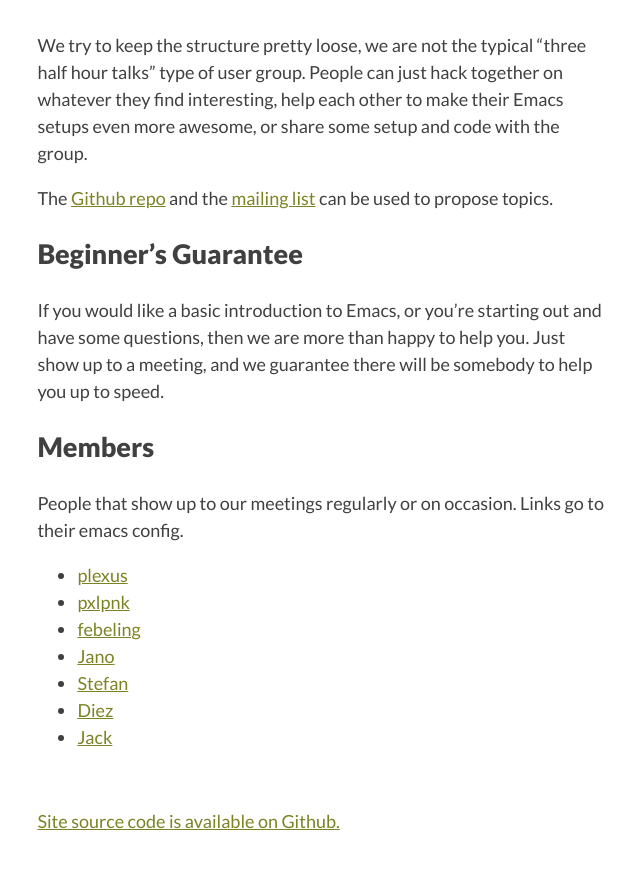
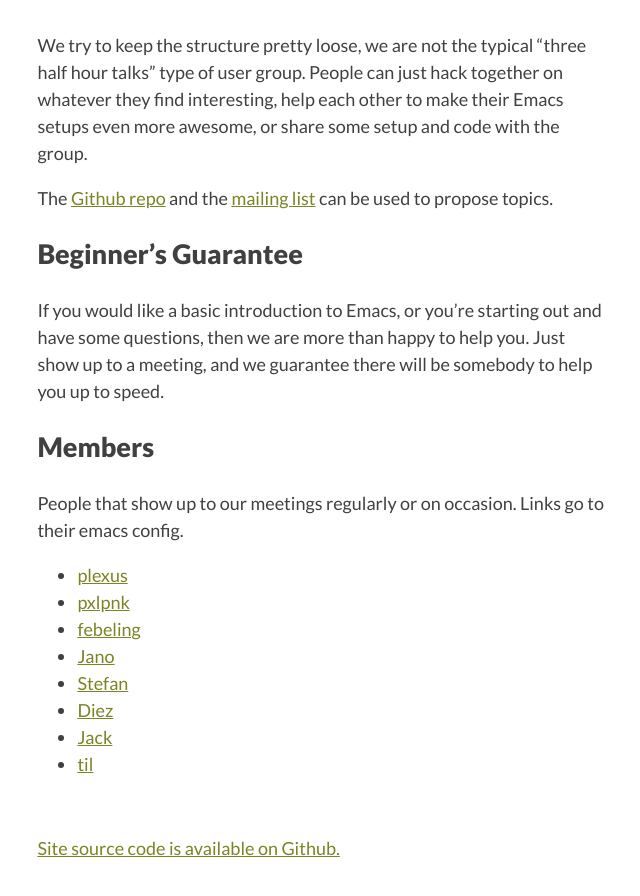
Before and after one commit to emacs-berlin/emacs-berlin.org, a Jekyll site: the page built from index.md, in a window 1280 px wide and 900 px high, scrolled down 1053 px. Shown: the top 896 px of the window, without its empty margins (165-805 px from the left). Built offline with Jekyll 4.4.1, drawn with Linux system fonts in a browser that asks for light colours; before the commit the page ends 1926 px from its top, so only the background shows below that.

Commit message:
Add til to members

```diff
--- a/index.md
+++ b/index.md
@@ -88,6 +88,7 @@ to their emacs config.
 * [Stefan](http://www.skamphausen.de/cgi-bin/ska/My_Configuration_of_Emacsen)
 * [Diez](https://bitbucket.org/deets/emacs-git)
 * [Jack](https://github.com/jackrusher/dotemacs)
+* [til](https://tils.net/init.el.txt)
 
 
 </div></div></section>
```
